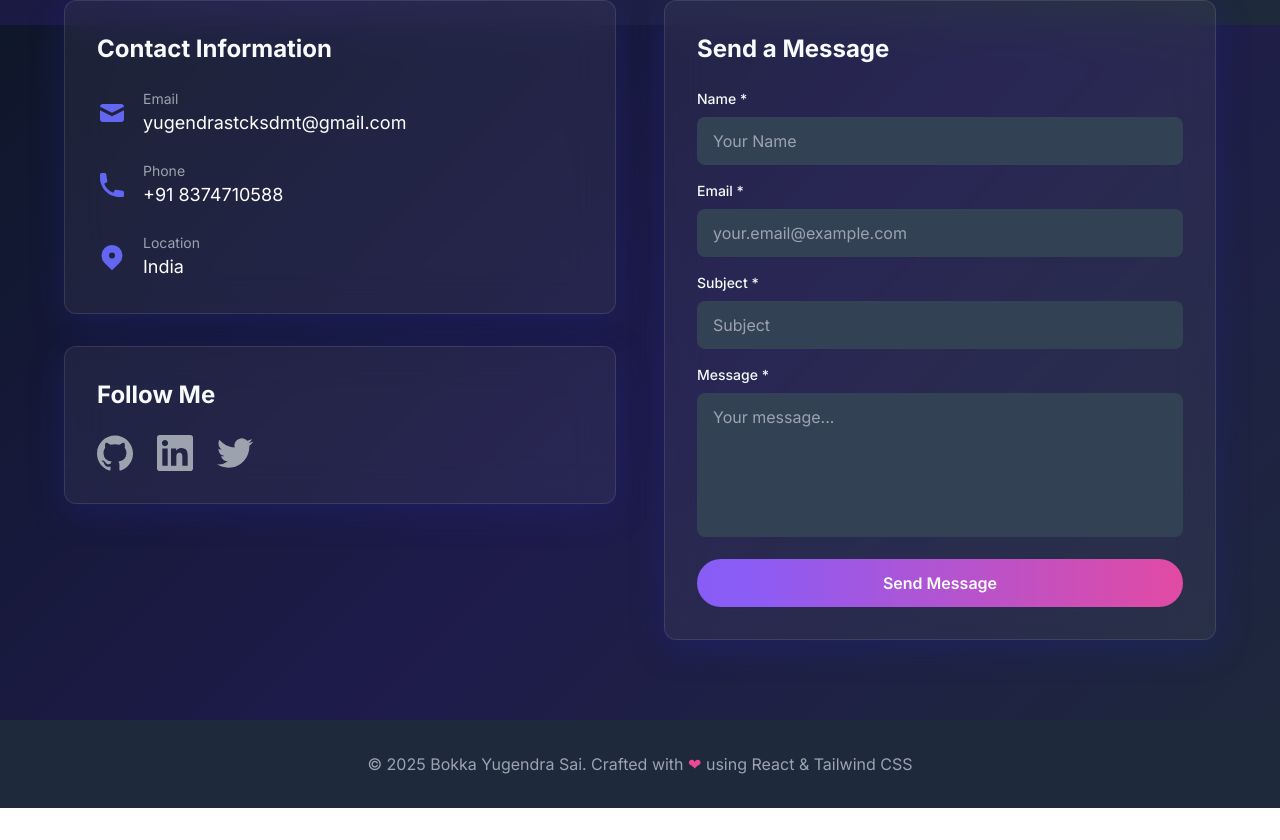
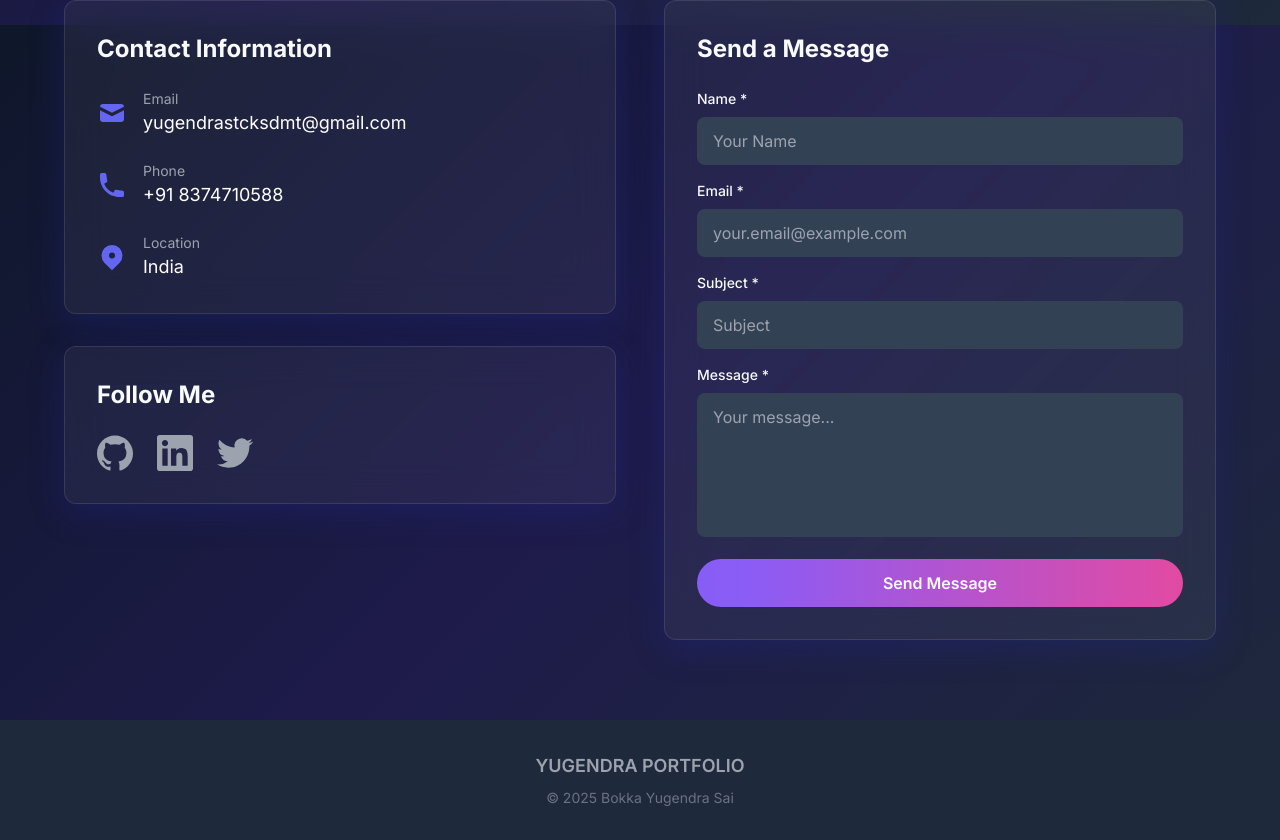
Before and after one commit to yugendragitz/Yugendra-Portfolio, a React (Create React App) app: page / in a window 1280 px wide. Shown: the part 5575-6415 px from the top of the page. Before the commit the page ends 6383 px from the top, so only its background shows below. Built offline with nearby package versions, Linux system fonts and the light colour scheme; the HTML template or start-up script is replaced by a standard one.

Commit message:
Updated footer to professional YUGENDRA PORTFOLIO branding
- Removed 'Crafted with  using React & Tailwind CSS' text
- Added clean, professional footer with portfolio name
- Maintained copyright information

```diff
--- a/src/App.jsx
+++ b/src/App.jsx
@@ -34,8 +34,11 @@ function App() {
         <Contact />
       </main>
       <footer className="bg-dark-light py-8 text-center">
-        <p className="text-gray-400">
-          &copy; 2025 Bokka Yugendra Sai. Crafted with <span className="text-accent">❤</span> using React & Tailwind CSS
+        <p className="text-gray-400 text-lg font-semibold">
+          YUGENDRA PORTFOLIO
+        </p>
+        <p className="text-gray-500 text-sm mt-2">
+          &copy; 2025 Bokka Yugendra Sai
         </p>
       </footer>
     </div>
```
